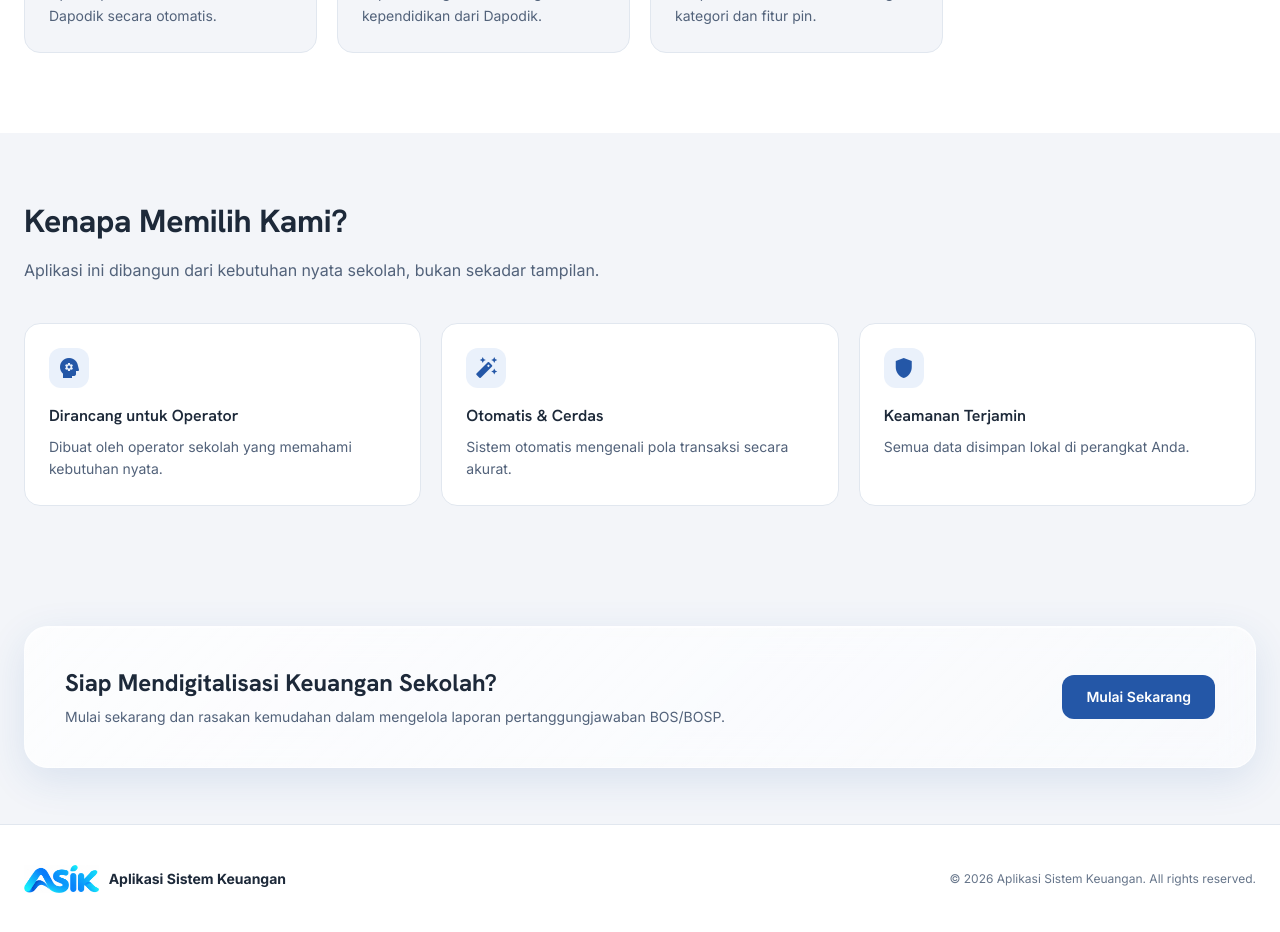
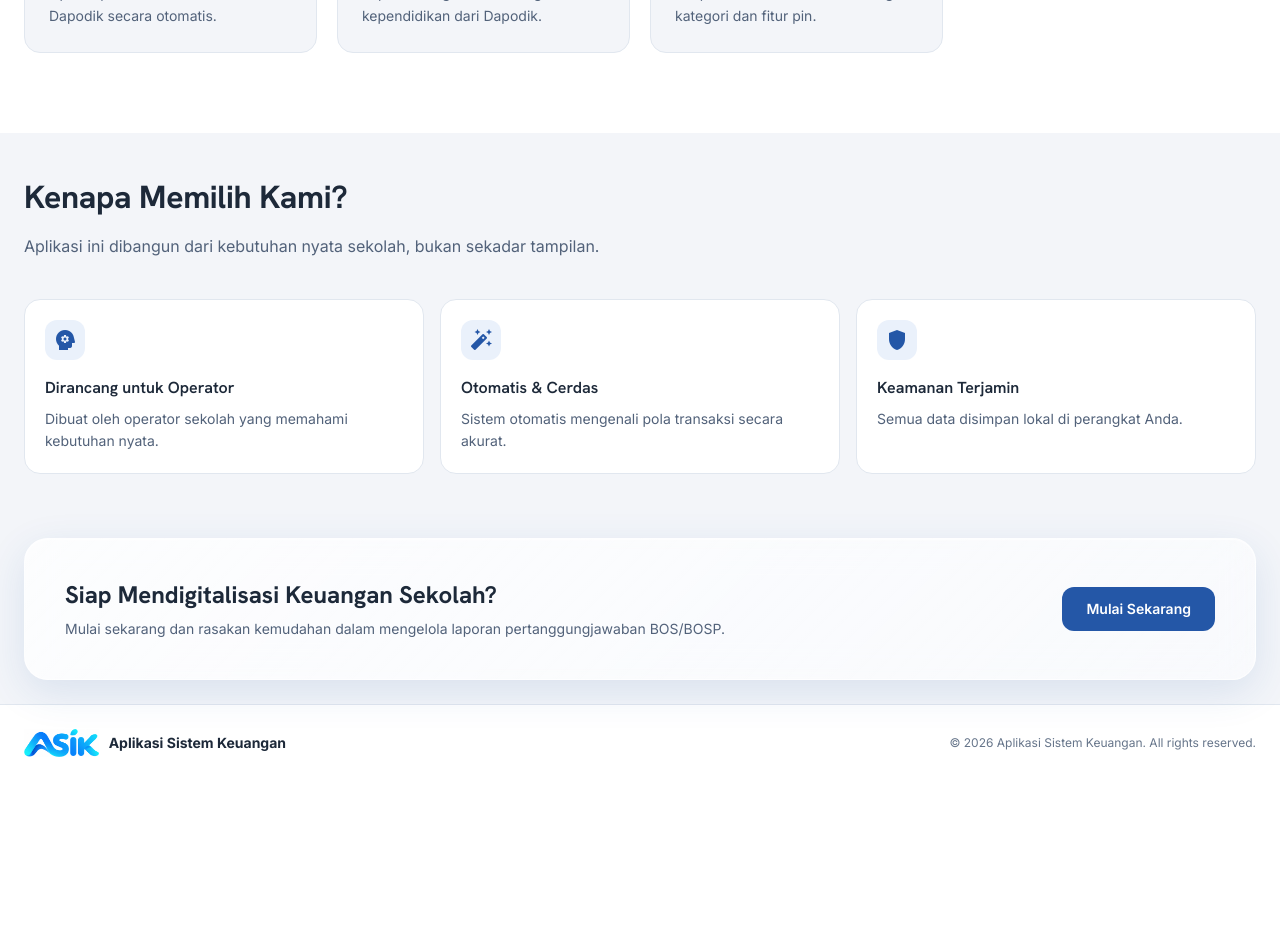
Before and after one commit to susantosanto/administrasi-spj-bos, a React (Vite) app in the folder spj-frontend/: page / in a window 1280 px wide. Shown: the part 1460-2392 px from the top of the page. After the commit the page ends 2313 px from the top, so only its background shows below. Built offline with nearby package versions, Linux system fonts and the light colour scheme; no server answers.

Commit message:
fix(ui): compact landing bottom sections so footer stays visible

```diff
--- a/spj-frontend/src/pages/LandingPage.jsx
+++ b/spj-frontend/src/pages/LandingPage.jsx
@@ -514,7 +514,7 @@ backgroundColor: scrolled
         </section>
 
         {/* ── KENAPA MEMILIH KAMI ( Tentang ) ──────────────────────────── */}
-        <section id="tentang" className="py-14 lg:py-16 scroll-mt-20" style={{ backgroundColor: P.bg }}>
+        <section id="tentang" className="py-8 lg:py-10 scroll-mt-20" style={{ backgroundColor: P.bg }}>
           <div className="max-w-[1280px] mx-auto px-6">
             <div className="max-w-2xl mb-10">
               <h2
@@ -528,7 +528,7 @@ backgroundColor: scrolled
               </p>
             </div>
 
-            <div className="grid md:grid-cols-3 gap-5">
+            <div className="grid md:grid-cols-3 gap-4">
               {[
                 {
                   icon: "psychology",
@@ -548,7 +548,7 @@ backgroundColor: scrolled
               ].map((item, i) => (
                 <Reveal key={item.title} delay={i * 120}>
                   <div
-                    className="rounded-xl border p-6 h-full"
+                    className="rounded-xl border p-5 h-full"
                     style={{ borderColor: P.border, backgroundColor: P.surface }}
                   >
                     <div
@@ -576,7 +576,7 @@ backgroundColor: scrolled
         </section>
 
         {/* ── CTA ──────────────────────────────────────────────────────── */}
-        <section className="py-14" style={{ backgroundColor: P.bg }}>
+        <section className="py-6" style={{ backgroundColor: P.bg }}>
           <div className="max-w-[1280px] mx-auto px-6">
             <div
               className="rounded-2xl border p-8 lg:p-10 flex flex-col lg:flex-row items-center justify-between gap-6"
@@ -665,7 +665,7 @@ backgroundColor: scrolled
 
       {/* ── FOOTER ────────────────────────────────────────────────────── */}
       <footer
-        className="border-t py-10 pb-28"
+        className="border-t py-6 pb-24"
         style={{ borderColor: P.border, backgroundColor: P.surface }}
         id="kontak"
       >
```
